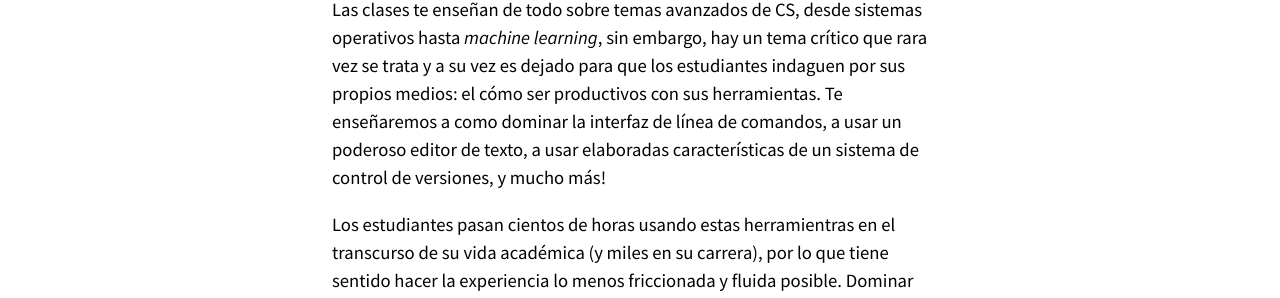
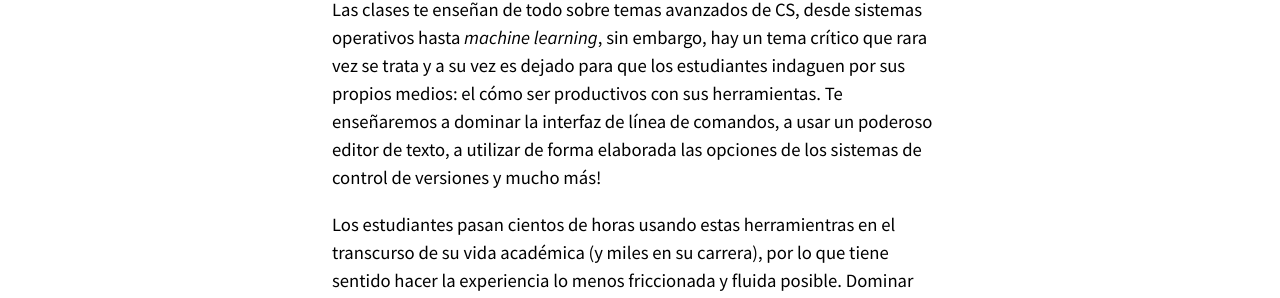
Before and after one commit to missing-semester-esp/missing-semester-esp.github.io, a Jekyll site: the page built from index.md, in a window 1280 px wide. Shown: the part 194-492 px from the top of the page. Built offline with Jekyll 4.4.1, drawn with Linux system fonts in a browser that asks for light colours.

Commit message:
fix index.md translation

```diff
--- a/index.md
+++ b/index.md
@@ -7,10 +7,9 @@ Las clases te enseñan de todo sobre temas avanzados de CS, desde
 sistemas operativos hasta *machine learning*, sin embargo, hay un tema crítico
 que rara vez se trata y a su vez es dejado para que los estudiantes
 indaguen por sus propios medios: el cómo ser productivos con sus
-herramientas. Te enseñaremos a como dominar la interfaz de línea de comandos,
-a usar un poderoso editor de texto, a usar elaboradas características de
-un sistema de control de versiones, y mucho más!
-
+herramientas. Te enseñaremos a dominar la interfaz de línea de comandos,
+a usar un poderoso editor de texto, a utilizar de forma elaborada las opciones
+de los sistemas de control de versiones y mucho más!
 
 Los estudiantes pasan cientos de horas usando estas herramientras en el transcurso
 de su vida académica (y miles en su carrera), por lo que tiene sentido hacer
```
